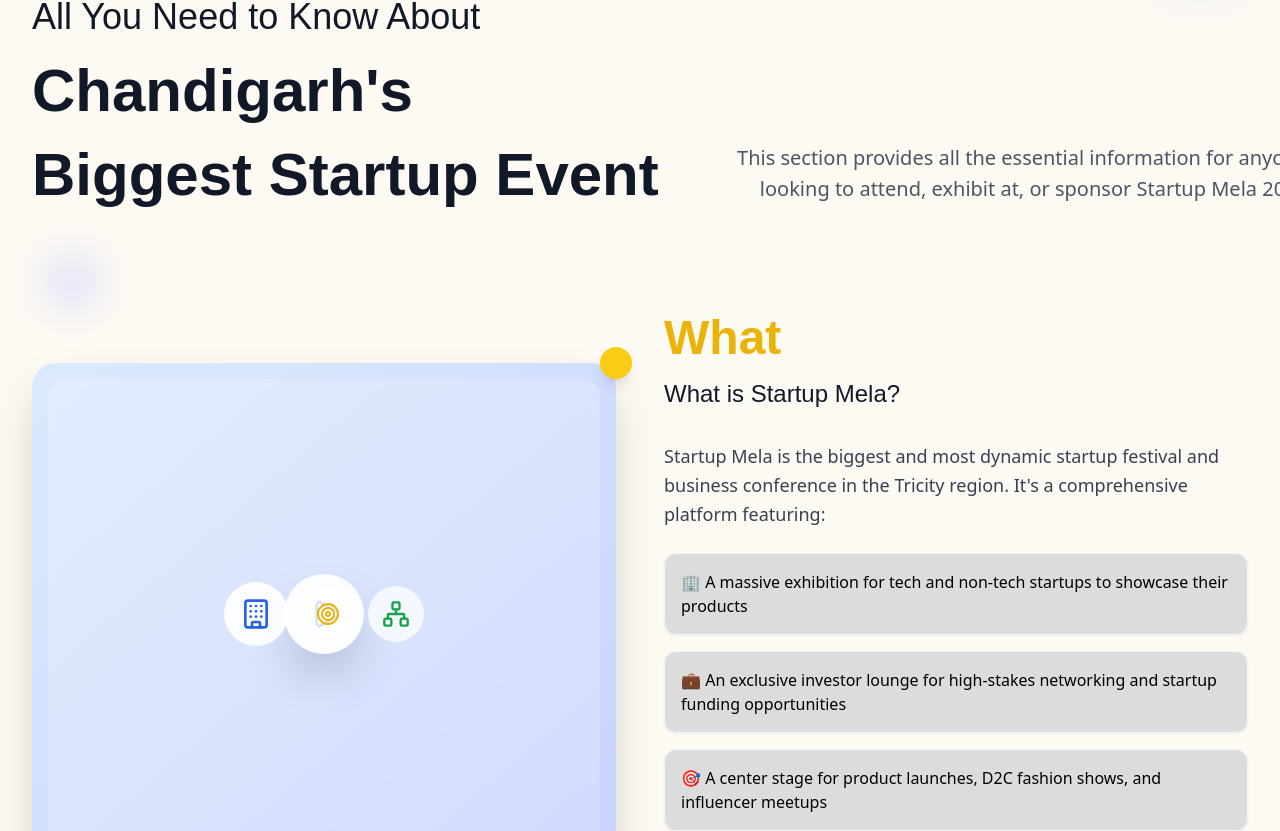
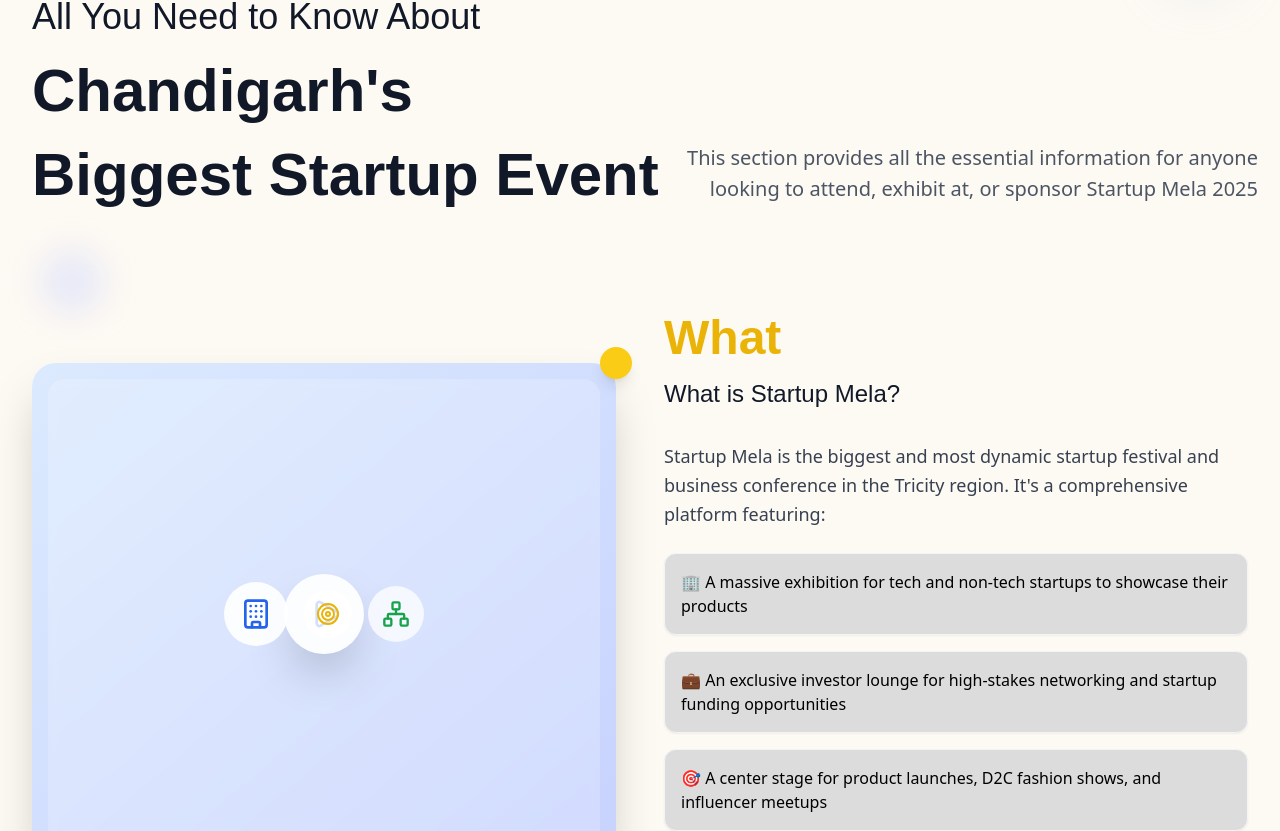
Before and after one commit to businessorbit/Startup-mela, a React (Vite) app: page / in a window 1280 px wide. Shown: the part 927-1758 px from the top of the page. Built offline with nearby package versions, Linux system fonts and the light colour scheme.

Commit message:
done changes

```diff
--- a/src/components/NextEvent.jsx
+++ b/src/components/NextEvent.jsx
@@ -41,7 +41,7 @@ const EventDetailsPage = () => {
               Biggest Startup Event
             </h1>
 
-            <div className="text-right max-w-xl relative left-[700px] bottom-[87px]">
+            <div className="text-right max-w-xl relative left-[650px] bottom-[87px]">
               <p className="text-xl text-gray-600 leading-relaxed !mb-0">
                 This section provides all the essential information for anyone
               </p>
--- a/src/components/Registration.jsx
+++ b/src/components/Registration.jsx
@@ -140,16 +140,18 @@ const RegistrationPage = () => {
                             </div>
                         </div>
 
-                        <h1 className="text-4xl md:text-6xl font-bold text-gray-900 leading-tight text-left"
+                        <div className="relative right-[20px]">
+                            <h1 className="text-4xl md:text-6xl font-bold text-gray-900 leading-tight text-left"
                             style={{ fontFamily: "Century Gothic, AppleGothic, sans-serif" }}>
                             Choose Your Pass
                         </h1>
-                        <h1 className="text-4xl md:text-6xl font-bold !leading-snug text-gray-900 leading-tight text-left !mt-0"
+                        <h1 className="text-4xl md:text-6xl font-bold !leading-snug text-gray-900  text-left !mt-0"
                             style={{ fontFamily: "Century Gothic, AppleGothic, sans-serif" }}>
                             Unlock Your Opportunity
                         </h1>
+                        </div>
 
-                        <div className="text-right max-w-xl relative left-[700px] bottom-[95px]">
+                        <div className="text-right max-w-xl relative left-[650px] bottom-[95px]">
                             <p className="text-xl text-gray-600 leading-relaxed !mb-0">
                                 We Offer several ticket options designed to provide the best
                             </p>
```
